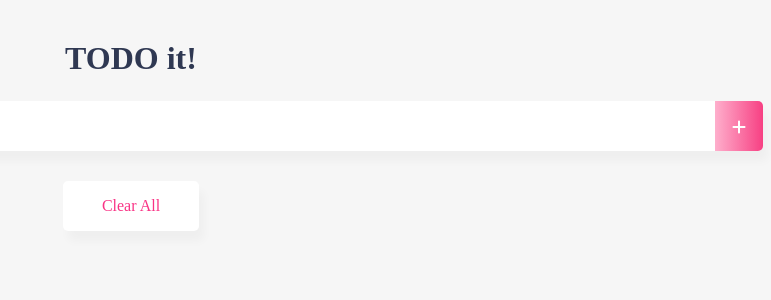
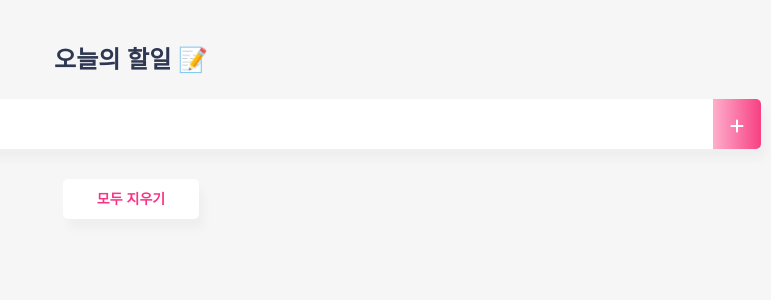
Before and after one commit to rlaaadh/vue-todo, a Vue app: page / in a window 1280 px wide. Shown: the top 300 px of the page, without its empty margins (509-1280 px from the left). Built offline with nearby package versions, Linux system fonts and the light colour scheme.

Commit message:
폰트 및 간격 수정

```diff
--- a/public/index.html
+++ b/public/index.html
@@ -3,13 +3,13 @@
   <head>
     <meta charset="utf-8">
     <title>vue-todo</title>
-    <meta name="viewport" content="width=device-width,initial-scale=1.0">
+    <meta name="viewport" content="initial-scale=1.0,user-scalable=no,maximum-scale=1,width=device-width" />
     <link rel="shortcut icon" href="src/assets/favicon.ico" type="image/x-icon">
     <link rel="icon" href="./favicon.ico" type="image/x-icon">
     <link rel="stylesheet" href="https://cdnjs.cloudflare.com/ajax/libs/font-awesome/6.6.0/css/all.min.css" integrity="sha512-Kc323vGBEqzTmouAECnVceyQqyqdsSiqLQISBL29aUW4U/M7pSPA/gEUZQqv1cwx4OnYxTxve5UMg5GT6L4JJg==" crossorigin="anonymous" referrerpolicy="no-referrer" />
     <link rel="preconnect" href="https://fonts.googleapis.com">
     <link rel="preconnect" href="https://fonts.gstatic.com" crossorigin>
-    <link href="https://fonts.googleapis.com/css2?family=Ubuntu:ital,wght@0,300;0,400;0,500;0,700;1,300;1,400;1,500;1,700&display=swap" rel="stylesheet">
+    <link href="https://fonts.googleapis.com/css2?family=Nanum+Gothic:wght@400;700&display=swap" rel="stylesheet">
   </head>
   <body>
     <div id="app"></div>
--- a/src/App.vue
+++ b/src/App.vue
@@ -67,9 +67,14 @@ export default {
 </script>
 
 <style>
+  html{
+    margin: 0;
+  }
   body{
+    font-family: "Nanum Gothic", sans-serif;
     text-align: center;
     background-color:#f6f6f6;
+    margin: 0;
   }
   input{
     border-style: groove;
--- a/src/components/TodoFooter.vue
+++ b/src/components/TodoFooter.vue
@@ -1,6 +1,6 @@
 <template>
   <div class="clearAllContainer shadow">
-    <span class="clearAllBtn" v-on:click="clearTodo">Clear All</span>
+    <span class="clearAllBtn" v-on:click="clearTodo">모두 지우기</span>
   </div>
 </template>
 
@@ -17,9 +17,11 @@ export default {
 <style scoped>
 .clearAllContainer {
 	width: 8.5rem;
-	height: 50px;
-	margin: 30px auto 0;
-	line-height: 50px;
+	height: 40px;
+	margin: 30px auto;
+  font-size: 14px;
+	line-height: 40px;
+  font-weight: 700;
 	background-color: white;
 	border-radius: 5px;
 }
--- a/src/components/TodoHeader.vue
+++ b/src/components/TodoHeader.vue
@@ -1,13 +1,14 @@
 <template>
   <div>
-    <h1>TODO it!</h1>
+    <h1>오늘의 할일 📝</h1>
   </div>
 </template>
 
 <style scoped>
   h1{
     margin: 2.5rem 0 1.5rem;
+    font-size: 1.5rem;
+    font-weight: 700;
     color:#2f3852;
-    font-weight: 900;
   }
 </style>
--- a/src/components/TodoInput.vue
+++ b/src/components/TodoInput.vue
@@ -1,6 +1,6 @@
 <template>
   <div class="inputBox shadow">
-    <input type="text" v-model="newTodoItem" @keyup.enter="addTodo">
+    <input type="text" v-model="newTodoItem" @keyup.enter="addTodo" ref="inputField">
     <span class="addContainer" v-on:click="addTodo">
       <i class="fa-solid fa-plus addBtn"></i>
     </span>
@@ -31,6 +31,7 @@ export default {
         this.$emit('addTodoItem', this.newTodoItem);
         this.clearInput();
       }else{
+        this.$refs.inputField.blur();
         this.showModal = !this.showModal;
       }
     },
@@ -50,9 +51,10 @@ input:focus {
 }
 .inputBox {
   display: flex;
+	height: 50px;
+  margin: 0 10px;
+	line-height: 50px;
 	background: white;
-	height: 50px;
-	line-height: 50px;
 	border-radius: 5px;
 }
 .inputBox input {
@@ -60,6 +62,7 @@ input:focus {
   padding: 0 1rem;
 	border: 1px solid white;
 	font-size: 0.9rem;
+  border-radius: 5px;
   box-sizing:border-box;
 }
 .inputBox input:focus{
--- a/src/components/TodoList.vue
+++ b/src/components/TodoList.vue
@@ -29,8 +29,8 @@
 <style scoped>
 ul {
 	list-style-type: none;
-	padding-left: 0px;
-	margin-top: 0;
+	padding: 0;
+	margin: 0 10px;
 	text-align: left;
 }
 li {
@@ -68,7 +68,7 @@ li:has(.checkBtnCompleted):hover{
   position: relative;
   z-index: 2;
   flex: 1;
-  padding-top: 10px;
+  padding-top: 8px;
   color: #333;
   font-weight: 700;
   box-sizing: border-box;
```
Also changed, not shown: 1 other file (tests, documents, lock files or other folders).
